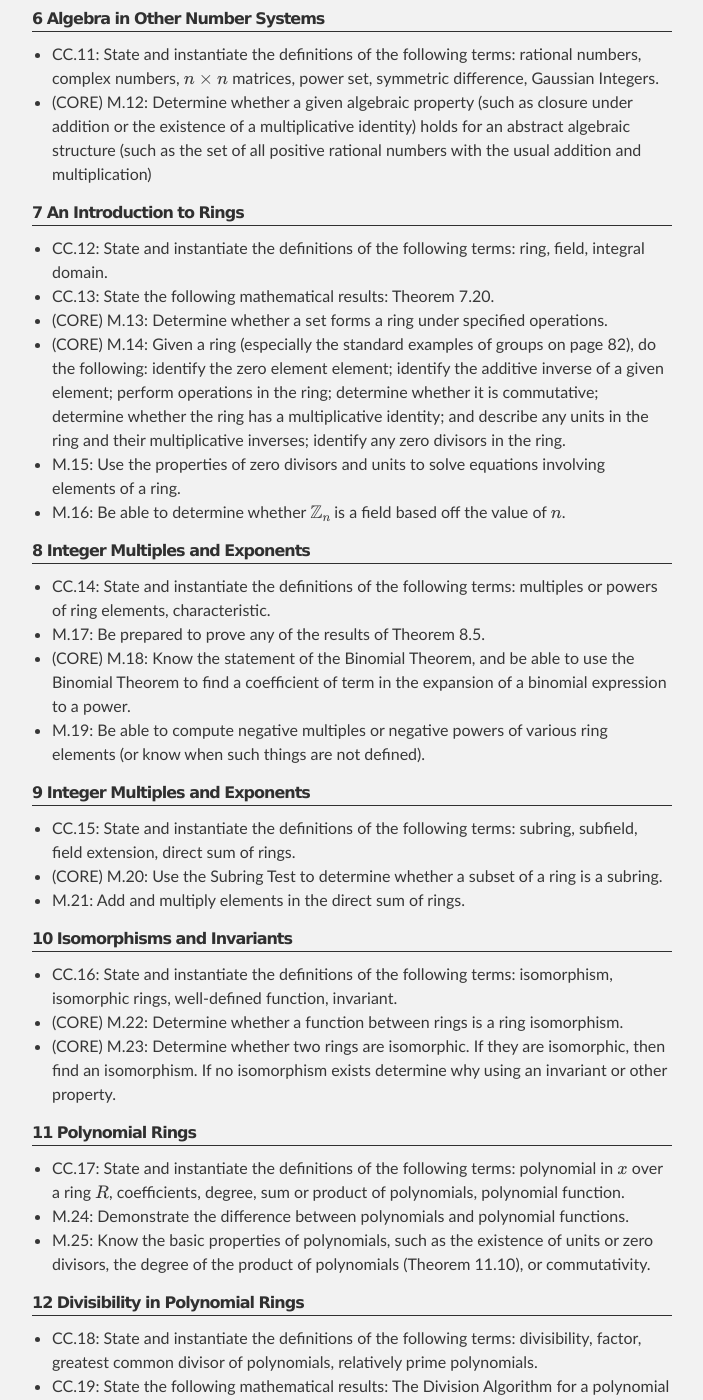
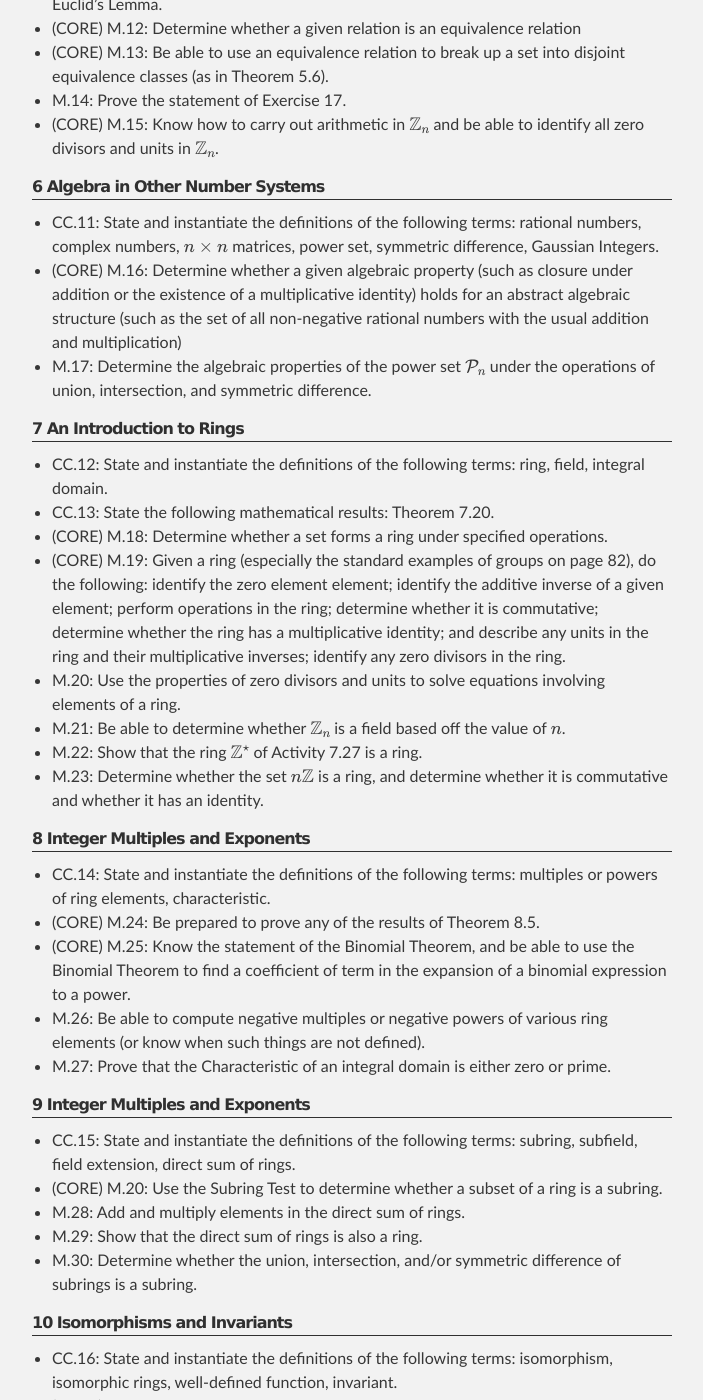
Before and after one commit to sergeballif/NSC-Math-453, a Jekyll site: the page built from LearningObjectives.md, in a window 1280 px wide and 1400 px high, scrolled down 1665 px. Shown: the whole window, without its empty margins (288-991 px from the left). Built offline with Jekyll 4.4.1, drawn with Linux system fonts in a browser that asks for light colours; formulas are drawn with MathJax 3; some of the changed text lies outside the part shown.

Commit message:
Update LearningObjectives.md

```diff
--- a/LearningObjectives.md
+++ b/LearningObjectives.md
@@ -19,71 +19,82 @@ To "instantiate" a definition means to construct or state examples of that defin
 + (CORE) M.1: Identify and use the Axioms of Integer Arithmetic to evaluate expressions.
 + M.2: Identify and use the Ordering Axioms for the integers.
 + M.3: Use the Zero Product Property (Theorem 1.10) and the Cancellation Law (Theorem 1.11) to solve equations.
++ M.4: Use the Axioms of Integer Arithmetic to prove uniqueness of additive inverses (Exercise 1) and the additive cancellation law (Exercise 2).
 
 ## 2: Divisibility of Integers
 
 + CC.3: State and instantiate the definitions of the following terms: divides, quotient, remainder, congruence modulo $n$.
 + CC.4: State the following mathematical results: Division Algorithm, Well-Ordering Principle.
-+ (CORE) M.4: Know the statement of The Division Algorithm and be able to find $q$ and $r$ for any choice of $a$ and $b$.
++ (CORE) M.5: Know the statement of The Division Algorithm and be able to find $q$ and $r$ for any choice of $a$ and $b$.
++ (CORE) M.6: Use the definition of congruence modulo $n$ to prove each of the results of Activity 2.12.
 
 ## 3 Greatest Common Divisors
 
 + CC.5: State and instantiate the definitions of the following terms: common divisor, greatest common divisor, linear combination, relatively prime.
 + CC.6: State the following mathematical results: Theorem 3.4, Theorem 3.9.
-+ (CORE) M.5: Use the Euclidean Algorithm to find the greatest common divisor of two integers.
-+ (CORE) M.6: Know the statment of Bezout's Identity and use the Euclidean algorithm to write $\gcd(a,b)$ as a linear combination of nonzero integers $a$ and $b$.
++ (CORE) M.7: Use the Euclidean Algorithm to find the greatest common divisor of two integers.
++ (CORE) M.8: Know the statment of Bezout's Identity and use the Euclidean algorithm to write $\gcd(a,b)$ as a linear combination of nonzero integers $a$ and $b$.
++ M.9: Determine which numbers can be written as a linear combination of given integers $a$ and $b$.
 
 ## 4 Prime Factorization
 
 + CC.7: State and instantiate the definitions of the following terms: prime number, composite number.
 + CC.8: State the following mathematical results: Fundamental Theorem of Arithmetic, Euclid's Lemma.
-+ M.7: Use the Fundamental Theorem of Arithmetic to find a unique factorization of positive integer into primes.
-+ M.8: Use Euclid's Lemma and Theorem 4.5 to show that one number divides another.
++ M.10: Use the Fundamental Theorem of Arithmetic to find a unique factorization of positive integer into primes.
++ M.11: Use Euclid's Lemma and Theorem 4.5 to show that one number divides another.
 
 ## 5 Equivalence Relations and $\mathbb{Z}_n$
 
 + CC.9: State and instantiate the definitions of the following terms: relation, equivalence relation, congruence class, equivalence class, integers modulo $n$, Cartesian product, binary operation, well defined, zero divisors, units, multiplicative inverses.
 + CC.10: State the following mathematical results: Fundamental Theorem of Arithmetic, Euclid's Lemma.
-+ (CORE) M.9: Determine whether a given relation is an equivalence relation
-+ M.10: Be able to use an equivalence relation to break up a set into disjoint equivalence classes (as in Theorem 5.6).
-+ M.11: Know how to carry out arithmetic in $\mathbb{Z}_n$ and be able to identify all zero divisors and units in $\mathbb{Z}_n$.
++ (CORE) M.12: Determine whether a given relation is an equivalence relation
++ (CORE) M.13: Be able to use an equivalence relation to break up a set into disjoint equivalence classes (as in Theorem 5.6).
++ M.14: Prove the statement of Exercise 17.
++ (CORE) M.15: Know how to carry out arithmetic in $\mathbb{Z}_n$ and be able to identify all zero divisors and units in $\mathbb{Z}_n$.
 
 ## 6 Algebra in Other Number Systems
 
 + CC.11: State and instantiate the definitions of the following terms: rational numbers, complex numbers, $n\times n$ matrices, power set, symmetric difference, Gaussian Integers.
-+ (CORE) M.12: Determine whether a given algebraic property (such as closure under addition or the existence of a multiplicative identity) holds for an abstract algebraic structure (such as the set of all positive rational numbers with the usual addition and multiplication)
++ (CORE) M.16: Determine whether a given algebraic property (such as closure under addition or the existence of a multiplicative identity) holds for an abstract algebraic structure (such as the set of all non-negative rational numbers with the usual addition and multiplication)
++ M.17: Determine the algebraic properties of the power set $\mathcal{P}_n$ under the operations of union, intersection, and symmetric difference.
 
 ## 7 An Introduction to Rings
 
 + CC.12: State and instantiate the definitions of the following terms: ring, field, integral domain.
 + CC.13: State the following mathematical results: Theorem 7.20.
-+ (CORE) M.13: Determine whether a set forms a ring under specified operations.
-+ (CORE) M.14: Given a ring (especially the standard examples of groups on page 82), do the following: identify the zero element element; identify the additive inverse of a given element; perform operations in the ring; determine whether it is commutative; determine whether the ring has a multiplicative identity; and describe any units in the ring and their multiplicative inverses; identify any zero divisors in the ring.
-+ M.15: Use the properties of zero divisors and units to solve equations involving elements of a ring.
-+ M.16: Be able to determine whether $\mathbb{Z}_n$ is a field based off the value of $n$.
++ (CORE) M.18: Determine whether a set forms a ring under specified operations.
++ (CORE) M.19: Given a ring (especially the standard examples of groups on page 82), do the following: identify the zero element element; identify the additive inverse of a given element; perform operations in the ring; determine whether it is commutative; determine whether the ring has a multiplicative identity; and describe any units in the ring and their multiplicative inverses; identify any zero divisors in the ring.
++ M.20: Use the properties of zero divisors and units to solve equations involving elements of a ring.
++ M.21: Be able to determine whether $\mathbb{Z}_n$ is a field based off the value of $n$.
++ M.22: Show that the ring $\mathbb{Z}^\star$ of Activity 7.27 is a ring.
++ M.23: Determine whether the set $n\mathbb{Z}$ is a ring, and determine whether it is commutative and whether it has an identity.
 
 ## 8 Integer Multiples and Exponents
 
 + CC.14: State and instantiate the definitions of the following terms: multiples or powers of ring elements, characteristic.
-+ M.17: Be prepared to prove any of the results of Theorem 8.5.
-+ (CORE) M.18: Know the statement of the Binomial Theorem, and be able to use the Binomial Theorem to find a coefficient of term in the expansion of a binomial expression to a power.
-+ M.19: Be able to compute negative multiples or negative powers of various ring elements (or know when such things are not defined).
++ (CORE) M.24: Be prepared to prove any of the results of Theorem 8.5.
++ (CORE) M.25: Know the statement of the Binomial Theorem, and be able to use the Binomial Theorem to find a coefficient of term in the expansion of a binomial expression to a power.
++ M.26: Be able to compute negative multiples or negative powers of various ring elements (or know when such things are not defined).
++ M.27: Prove that the Characteristic of an integral domain is either zero or prime.
 
 ## 9 Integer Multiples and Exponents
 
 + CC.15: State and instantiate the definitions of the following terms: subring, subfield, field extension, direct sum of rings.
 + (CORE) M.20: Use the Subring Test to determine whether a subset of a ring is a subring.
-+ M.21: Add and multiply elements in the direct sum of rings.
++ M.28: Add and multiply elements in the direct sum of rings.
++ M.29: Show that the direct sum of rings is also a ring.
++ M.30: Determine whether the union, intersection, and/or symmetric difference of subrings is a subring.
 
 ## 10 Isomorphisms and Invariants
 + CC.16: State and instantiate the definitions of the following terms: isomorphism, isomorphic rings, well-defined function, invariant.
-+ (CORE) M.22: Determine whether a function between rings is a ring isomorphism.
-+ (CORE) M.23: Determine whether two rings are isomorphic. If they are isomorphic, then find an isomorphism. If no isomorphism exists determine why using an invariant or other property.
++ (CORE) M.31: Determine whether a function between rings is a ring isomorphism.
++ (CORE) M.32: Determine whether two rings are isomorphic. If they are isomorphic, then find an isomorphism. If no isomorphism exists determine why using an invariant or other property.
++ M.33: Determine with proof whether a property of a ring is an invariant.
 
 ## 11 Polynomial Rings
 + CC.17: State and instantiate the definitions of the following terms: polynomial in $x$ over a ring $R$, coefficients, degree, sum or product of polynomials, polynomial function.
-+ M.24: Demonstrate the difference between polynomials and polynomial functions.
-+ M.25: Know the basic properties of polynomials, such as the existence of units or zero divisors, the degree of the product of polynomials (Theorem 11.10), or commutativity.
++ M.34: Demonstrate the difference between polynomials and polynomial functions.
++ (CORE) M.35: Know the basic properties of polynomials, such as the existence of units or zero divisors, the degree of the product of polynomials (Theorem 11.10), or commutativity.
 
 ## 12 Divisibility in Polynomial Rings
 + CC.18: State and instantiate the definitions of the following terms: divisibility, factor, greatest common divisor of polynomials, relatively prime polynomials.
```
